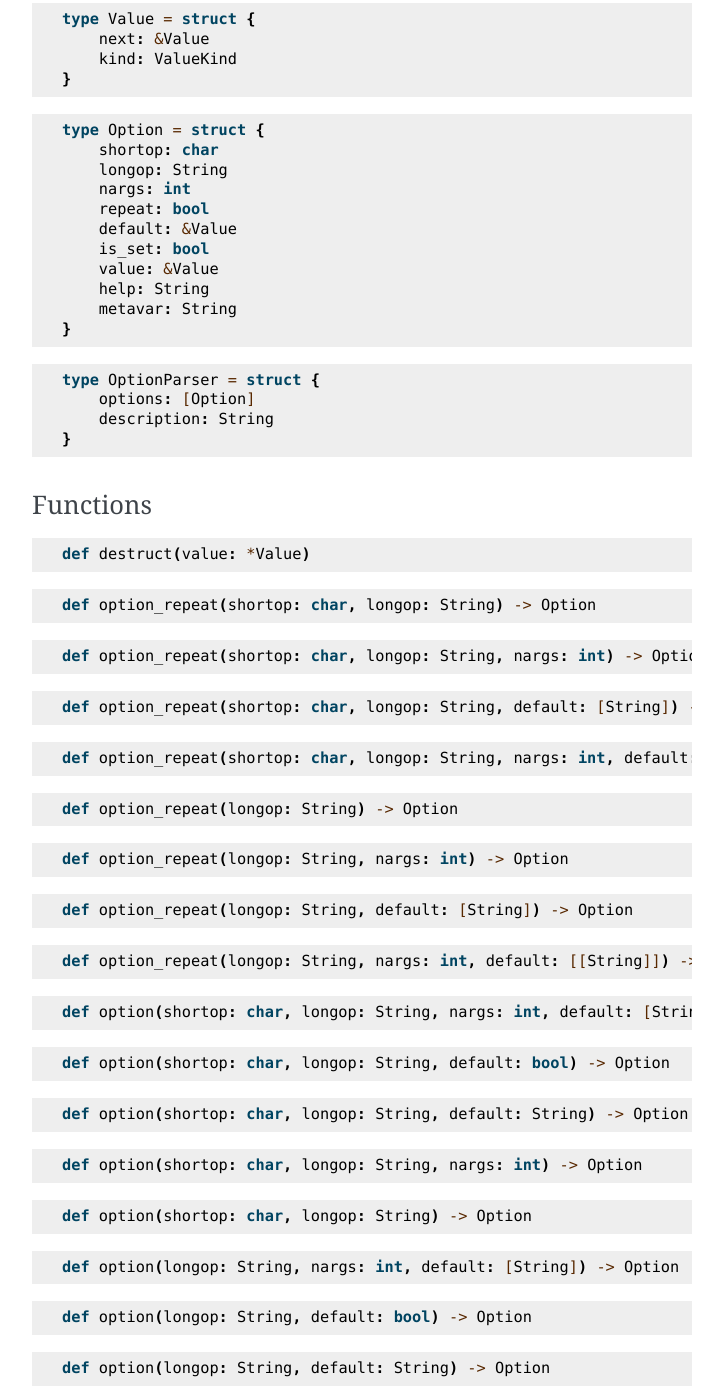
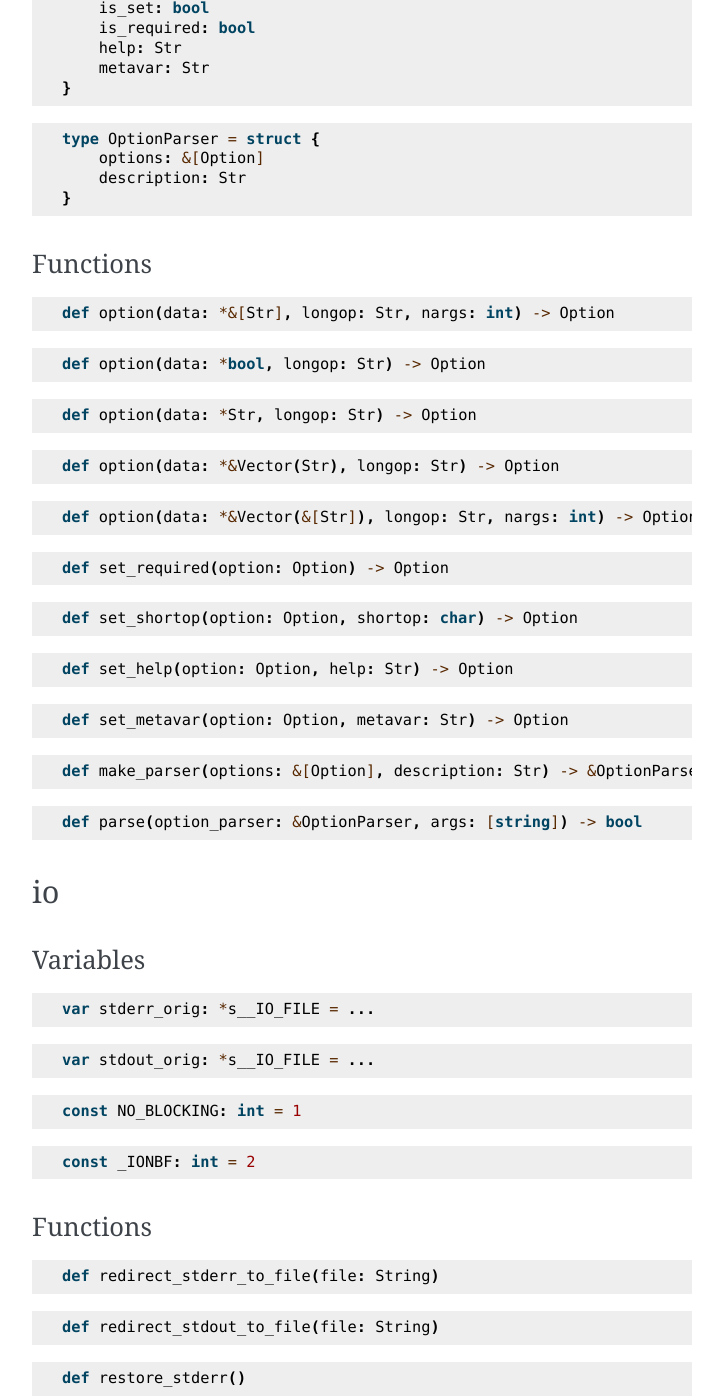
Before and after one commit to Princess-org/Princess-org.github.io, a Sphinx documentation site: the page built from source/stdlib.rst, in a window 1280 px wide and 1400 px high, scrolled down 5032 px. Shown: the whole window, without its empty margins (388-1111 px from the left). Built offline with Sphinx 7.4.7, drawn with Linux system fonts in a browser that asks for light colours; some of the changed text lies outside the part shown.

Commit message:
Update to latest version

```diff
--- a/docgen.py
+++ b/docgen.py
@@ -40,7 +40,7 @@ def download_compiler():
     process.wait()
 
 def generate_json():
-    process = subprocess.Popen([f"{PATH}/bin/princess", "--typed-ast", "--emit-only-functions", "--no-incremental", "./docall.pr"], stdout = subprocess.PIPE)
+    process = subprocess.Popen([f"{PATH}/bin/princess", "--typed-ast", "--emit-only-functions", "--emit-all-modules", "--no-incremental", "./docall.pr"], stdout = subprocess.PIPE)
     out, err = process.communicate()
     if process.returncode != 0:
         print("Couldn't create documentation!", file = sys.stderr)
--- a/source/index.rst
+++ b/source/index.rst
@@ -54,7 +54,7 @@ Features
       return person.name + ": " + person.age
    }
 
-   let person = { name = "Bob", age = 42 } !Person
+   let person = [ name = "Bob", age = 42 ] !Person
    print(person, "\n")
 
    // Compile time parameter type T
--- a/source/stdlib.rst
+++ b/source/stdlib.rst
@@ -7,7 +7,7 @@ Types
 ^^^^^
 .. code-block:: princess
 
-    type File = *cstd::s__iobuf
+    type File = *cstd::s__IO_FILE
 .. code-block:: princess
 
     type UnixTime = uint64
@@ -275,15 +275,15 @@ Functions
 
 .. code-block:: princess
 
-    def filetime_to_unix(ft: windows::s__FILETIME) -> UnixTime
+    def read_remaining(file: File) -> Str
+
+.. code-block:: princess
+
+    def timespec_to_unix(ts: linux::s_timespec) -> UnixTime
 
 .. code-block:: princess
 
     def modified_time(file: File) -> UnixTime
-
-.. code-block:: princess
-
-    def created_time(file: File) -> UnixTime
 
 .. code-block:: princess
 
@@ -327,137 +327,69 @@ Types
 ^^^^^
 .. code-block:: princess
 
-    type ValueKind = enum {
-        STRING
-        ARRAY
-        BOOLEAN
-    }
-.. code-block:: princess
-
-    type Value = struct {
-        next: &Value
-        kind: ValueKind
-    }
-.. code-block:: princess
-
     type Option = struct {
+        kind: OptionKind
+        data:
+        longop: Str
+        nargs: int
         shortop: char
-        longop: String
-        nargs: int
-        repeat: bool
-        default: &Value
         is_set: bool
-        value: &Value
-        help: String
-        metavar: String
+        is_required: bool
+        help: Str
+        metavar: Str
     }
 .. code-block:: princess
 
     type OptionParser = struct {
-        options: [Option]
-        description: String
+        options: &[Option]
+        description: Str
     }
 
 Functions
 ^^^^^^^^^
 .. code-block:: princess
 
-    def destruct(value: *Value)
-.. code-block:: princess
-
-    def option_repeat(shortop: char, longop: String) -> Option
-
-.. code-block:: princess
-
-    def option_repeat(shortop: char, longop: String, nargs: int) -> Option
-
-.. code-block:: princess
-
-    def option_repeat(shortop: char, longop: String, default: [String]) -> Option
-
-.. code-block:: princess
-
-    def option_repeat(shortop: char, longop: String, nargs: int, default: [[String]]) -> Option
-
-.. code-block:: princess
-
-    def option_repeat(longop: String) -> Option
-
-.. code-block:: princess
-
-    def option_repeat(longop: String, nargs: int) -> Option
-
-.. code-block:: princess
-
-    def option_repeat(longop: String, default: [String]) -> Option
-
-.. code-block:: princess
-
-    def option_repeat(longop: String, nargs: int, default: [[String]]) -> Option
-
-.. code-block:: princess
-
-    def option(shortop: char, longop: String, nargs: int, default: [String]) -> Option
-
-.. code-block:: princess
-
-    def option(shortop: char, longop: String, default: bool) -> Option
-
-.. code-block:: princess
-
-    def option(shortop: char, longop: String, default: String) -> Option
-
-.. code-block:: princess
-
-    def option(shortop: char, longop: String, nargs: int) -> Option
-
-.. code-block:: princess
-
-    def option(shortop: char, longop: String) -> Option
-
-.. code-block:: princess
-
-    def option(longop: String, nargs: int, default: [String]) -> Option
-
-.. code-block:: princess
-
-    def option(longop: String, default: bool) -> Option
-
-.. code-block:: princess
-
-    def option(longop: String, default: String) -> Option
-
-.. code-block:: princess
-
-    def option(longop: String, nargs: int) -> Option
-
-.. code-block:: princess
-
-    def option(longop: String) -> Option
-
-.. code-block:: princess
-
-    def set_help(option: Option, help: String) -> Option
-
-.. code-block:: princess
-
-    def set_metavar(option: Option, metavar: String) -> Option
-
-.. code-block:: princess
-
-    def make_parser(options: [Option], description: String) -> OptionParser
-
-.. code-block:: princess
-
-    def get_value(parser: *OptionParser, name: String) -> &Value
-
-.. code-block:: princess
-
-    def get_value_as_vec(parser: *OptionParser, name: String) -> &Vector(&Value)
-
-.. code-block:: princess
-
-    def parse(option_parser: *OptionParser, args: [string]) -> bool
+    def option(data: *&[Str], longop: Str, nargs: int) -> Option
+
+.. code-block:: princess
+
+    def option(data: *bool, longop: Str) -> Option
+
+.. code-block:: princess
+
+    def option(data: *Str, longop: Str) -> Option
+
+.. code-block:: princess
+
+    def option(data: *&Vector(Str), longop: Str) -> Option
+
+.. code-block:: princess
+
+    def option(data: *&Vector(&[Str]), longop: Str, nargs: int) -> Option
+
+.. code-block:: princess
+
+    def set_required(option: Option) -> Option
+
+.. code-block:: princess
+
+    def set_shortop(option: Option, shortop: char) -> Option
+
+.. code-block:: princess
+
+    def set_help(option: Option, help: Str) -> Option
+
+.. code-block:: princess
+
+    def set_metavar(option: Option, metavar: Str) -> Option
+
+.. code-block:: princess
+
+    def make_parser(options: &[Option], description: Str) -> &OptionParser
+
+.. code-block:: princess
+
+    def parse(option_parser: &OptionParser, args: [string]) -> bool
 
 
 io
@@ -467,10 +399,16 @@ Variables
 ^^^^^^^^^
 .. code-block:: princess
 
-    var stderr_orig: *s__iobuf = ...
-.. code-block:: princess
-
-    var stdout_orig: *s__iobuf = ...
+    var stderr_orig: *s__IO_FILE = ...
+.. code-block:: princess
+
+    var stdout_orig: *s__IO_FILE = ...
+.. code-block:: princess
+
+    const NO_BLOCKING: int = 1
+.. code-block:: princess
+
+    const _IONBF: int = 2
 
 Functions
 ^^^^^^^^^
@@ -584,16 +522,16 @@ Functions
     def push(tree: &Json, item: String)
 .. code-block:: princess
 
-    def set_item(tree: &Json, key: String, item: &Json)
-.. code-block:: princess
-
-    def set_item(tree: &Json, key: String, item: double)
-.. code-block:: princess
-
-    def set_item(tree: &Json, key: String, item: bool)
-.. code-block:: princess
-
-    def set_item(tree: &Json, key: String, item: String)
+    def update(tree: &Json, key: String, item: &Json)
+.. code-block:: princess
+
+    def update(tree: &Json, key: String, item: double)
+.. code-block:: princess
+
+    def update(tree: &Json, key: String, item: bool)
+.. code-block:: princess
+
+    def update(tree: &Json, key: String, item: String)
 .. code-block:: princess
 
     def length(tree: &Json) -> size_t
@@ -746,7 +684,10 @@ Functions
 
 .. code-block:: princess
 
-    def set_item(map: &Map(type K, type V), key: K, value: V)
+    def update(map: &Map(type K, type V), key: K, value: V)
+.. code-block:: princess
+
+    def put_all(this: &Map(type K, type V), other: &Map(K, V))
 .. code-block:: princess
 
     def remove(map: &Map(type K, type V), key: K)
@@ -822,6 +763,9 @@ Functions
     def wait(process: *Process, timeout: ulong)
 .. code-block:: princess
 
+    def terminate(process: *Process)
+.. code-block:: princess
+
     def dispose(process: *Process)
 
 set
@@ -848,10 +792,26 @@ Functions
 
 .. code-block:: princess
 
+    def make(vec: &Vector(type T)) -> &Set(T)
+
+.. code-block:: princess
+
+    def __eq__(a: &Set(type T), b: &Set(T)) -> bool
+
+.. code-block:: princess
+
+    def __ne__(a: &Set(type T), b: &Set(T)) -> bool
+
+.. code-block:: princess
+
     def add(set: &Set(type T), value: T)
 .. code-block:: princess
 
     def add_all(set: &Set(type T), other: &Set(T))
+.. code-block:: princess
+
+    def copy(set: &Set(type T)) -> &Set(T)
+
 
 shared
 ~~~~~~
@@ -990,11 +950,11 @@ Functions
 
 .. code-block:: princess
 
-    def get_item(s: Str, i: size_t) -> char
-
-.. code-block:: princess
-
-    def get_item(s: &Str, i: size_t) -> char
+    def apply(s: Str, i: size_t) -> char
+
+.. code-block:: princess
+
+    def apply(s: &Str, i: size_t) -> char
 
 .. code-block:: princess
 
@@ -1116,11 +1076,11 @@ Functions
 
 .. code-block:: princess
 
-    def get_item(s: StringSlice, i: size_t) -> char
-
-.. code-block:: princess
-
-    def get_item(s: &StringSlice, i: size_t) -> char
+    def apply(s: StringSlice, i: size_t) -> char
+
+.. code-block:: princess
+
+    def apply(s: &StringSlice, i: size_t) -> char
 
 .. code-block:: princess
 
@@ -1165,6 +1125,26 @@ Functions
 .. code-block:: princess
 
     def __ne__(s1: Str, s2: Str) -> bool
+
+.. code-block:: princess
+
+    def cmp(s1: IString, s2: IString) -> int
+
+.. code-block:: princess
+
+    def __lt__(s1: IString, s2: IString) -> bool
+
+.. code-block:: princess
+
+    def __le__(s1: IString, s2: IString) -> bool
+
+.. code-block:: princess
+
+    def __gt__(s1: IString, s2: IString) -> bool
+
+.. code-block:: princess
+
+    def __ge__(s1: IString, s2: IString) -> bool
 
 .. code-block:: princess
 
@@ -1352,11 +1332,11 @@ Functions
 
 .. code-block:: princess
 
-    def get_item(vec: &Vector(type T), index: size_t) -> T
-
-.. code-block:: princess
-
-    def set_item(vec: &Vector(type T), index: size_t, val: T)
+    def apply(vec: &Vector(type T), index: size_t) -> T
+
+.. code-block:: princess
+
+    def update(vec: &Vector(type T), index: size_t, val: T)
 .. code-block:: princess
 
     def push(vec: &Vector(type T), elem: T)
@@ -1393,6 +1373,9 @@ Functions
 .. code-block:: princess
 
     def insert(vec: &Vector(type T), index: size_t, vec2: &Vector(T))
+.. code-block:: princess
+
+    def add_all(vec: &Vector(type T), vec2: &Vector(T))
 .. code-block:: princess
 
     def remove(vec: &Vector(type T), index: size_t)
```
Also changed, not shown: other parts of source/stdlib.rst (+11 -9 lines), source/expressions.rst (+10 -10 lines), source/types.rst (+65 -14 lines), source/usage.rst (+5 -4 lines), 2 other files.
